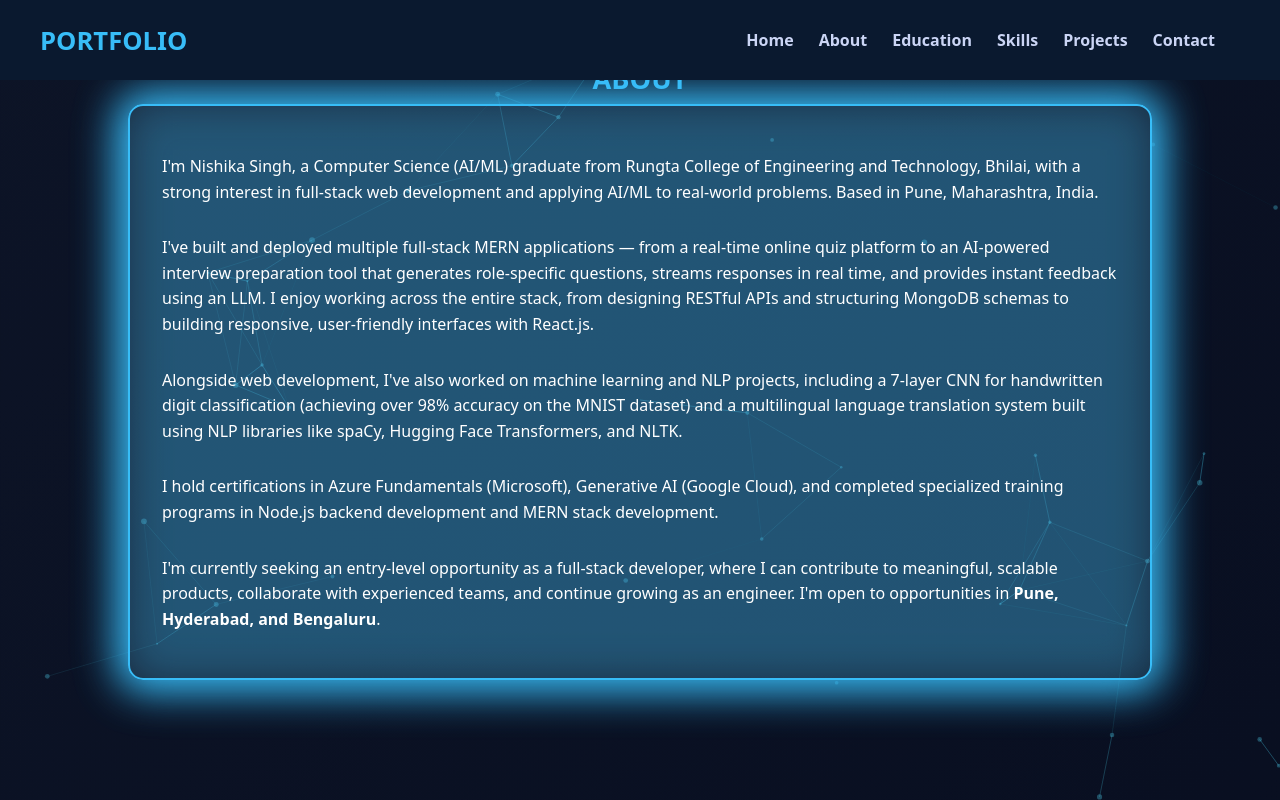
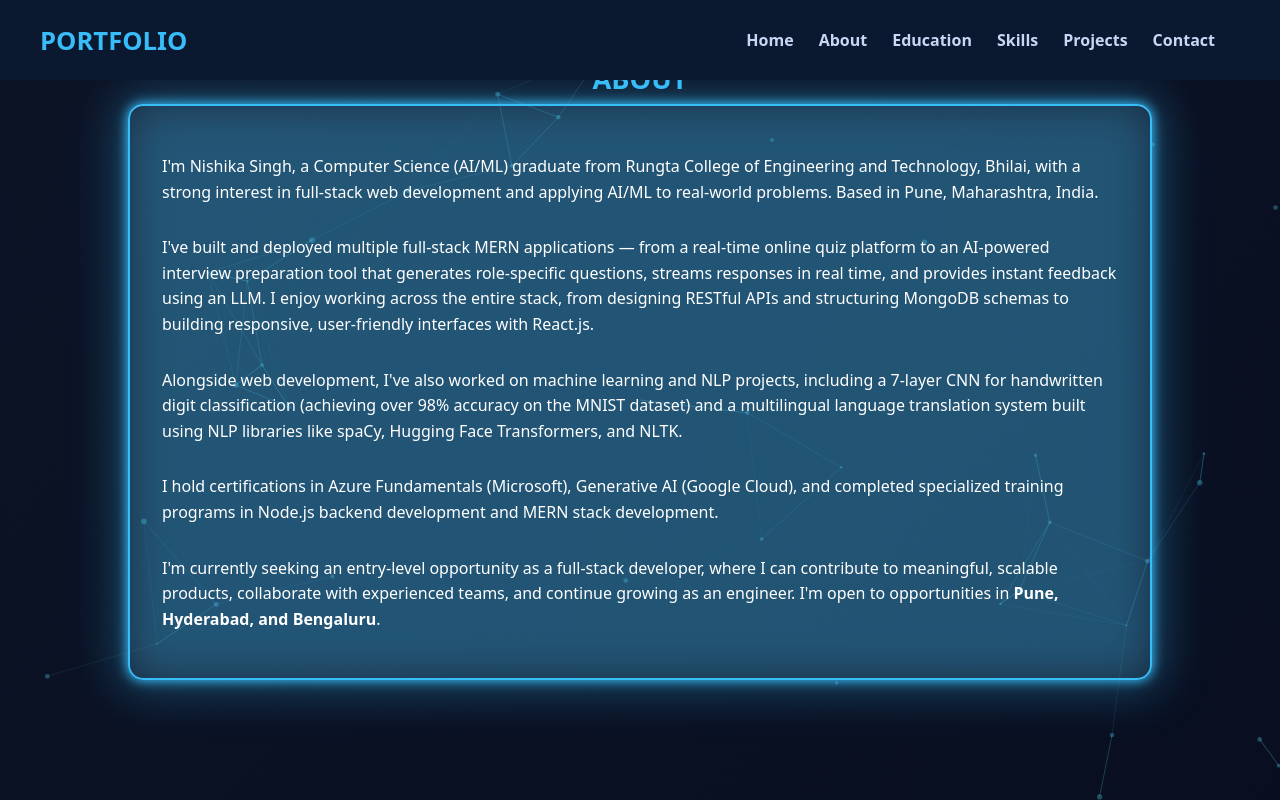
Before and after one commit to nishikasingh31/Portfolio, a React (Vite) app: page / in a window 1280 px wide. In both pictures the pointer is over the element 640 px from the left and 1645 px from the top of the page. Shown: the part 1245-2045 px from the top of the page. Built offline with nearby package versions, Linux system fonts and the light colour scheme.

Commit message:
Update App.css

```diff
--- a/src/App.css
+++ b/src/App.css
@@ -207,7 +207,7 @@ nav {
 
 .card:hover {
   transform: translateY(-8px);
-  box-shadow: 0 0 40px 8px var(--accent, #38bdf8);
+  box-shadow: 0 0 12px 1px var(--accent, #38bdf8);
 }
 
 .card:hover::before {
```
